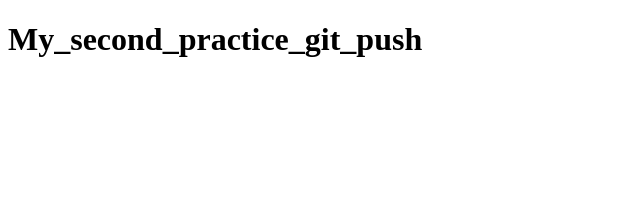
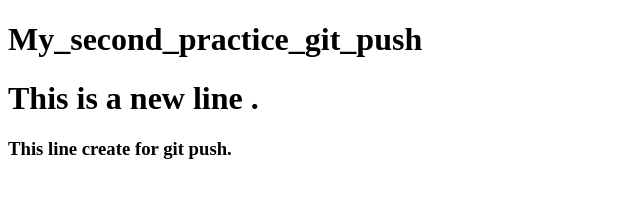
Before and after one commit to wbhhabib/my_second_practice_git_push, a plain HTML site: page index.html in a window 1280 px wide. Shown: the whole page, without its empty margins (0-640 px from the left). Drawn offline with Linux system fonts and the light colour scheme.

Commit message:
changed code push

```diff
--- a/index.html
+++ b/index.html
@@ -7,5 +7,7 @@
 </head>
 <body>
 <h1>My_second_practice_git_push</h1>
+<h1>This is a new line .</h1>
+<h3>This line create for git push.</h3>
 </body>
 </html>
```
